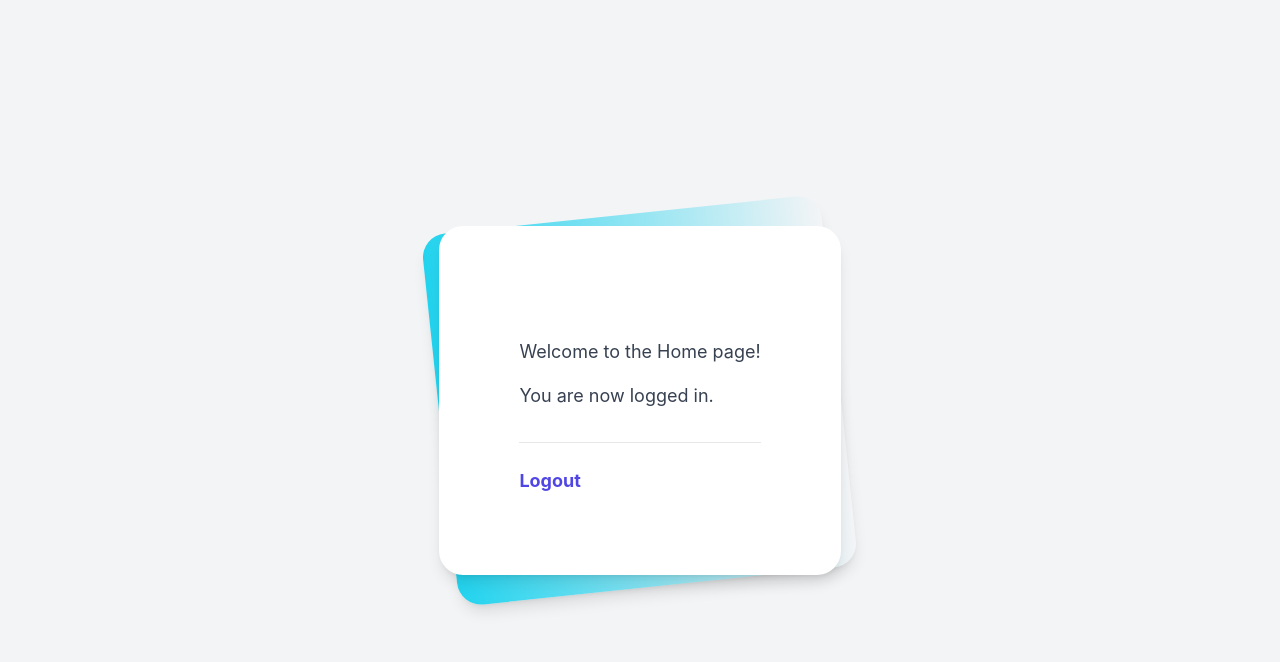
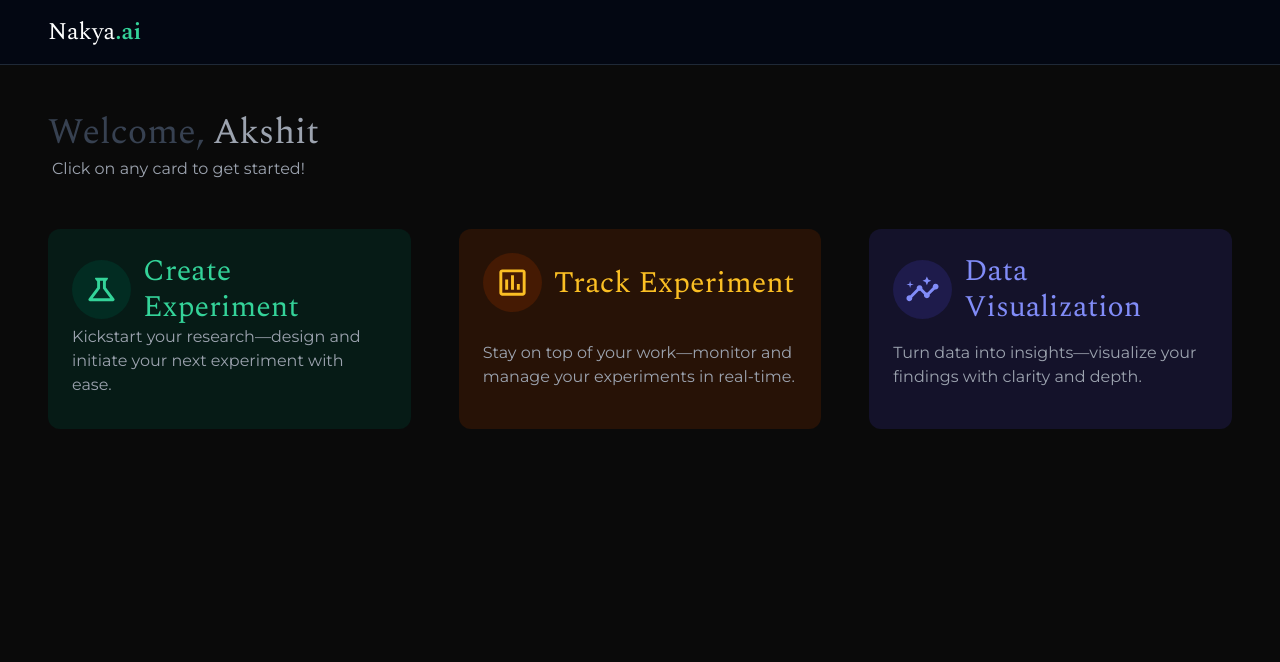
Before and after one commit to Akshiiitsaxena/nakya-ai-app, a React (Create React App) app: page / in a window 1280 px wide. Shown: the top 662 px of the page. Built offline with nearby package versions, Linux system fonts and the light colour scheme; sample sign-in values are in the browser's storage.

Commit message:
feat: updated home page

```diff
--- /dev/null
+++ b/src/components/Header.tsx
@@ -0,0 +1,14 @@
+import React from "react";
+
+const Header: React.FC = () => {
+  return (
+    <div className="bg-gray-950 py-4 px-12 border-b border-gray-800">
+      <div className="flex font-spectral text-2xl">
+        <div className="text-white">Nakya</div>
+        <div className="text-emerald-400 font-semibold">.ai</div>
+      </div>
+    </div>
+  );
+};
+
+export default Header;
--- a/src/home/Home.tsx
+++ b/src/home/Home.tsx
@@ -1,5 +1,10 @@
 import React from "react";
 import { useNavigate } from "react-router-dom";
+import Header from "../components/Header";
+import ScienceOutlinedIcon from "@mui/icons-material/ScienceOutlined";
+import AssessmentOutlinedIcon from "@mui/icons-material/AssessmentOutlined";
+import InsightsOutlinedIcon from "@mui/icons-material/InsightsOutlined";
+import HomeCard from "./HomeCard";
 
 const Home: React.FC = () => {
   const navigate = useNavigate();
@@ -10,26 +15,44 @@ const Home: React.FC = () => {
   };
 
   return (
-    <div className="min-h-screen bg-gray-100 py-6 flex flex-col justify-center sm:py-12">
-      <div className="relative py-3 sm:max-w-xl sm:mx-auto">
-        <div className="absolute inset-0 bg-gradient-to-r from-cyan-400 to-light-blue-500 shadow-lg transform -skew-y-6 sm:skew-y-0 sm:-rotate-6 sm:rounded-3xl"></div>
-        <div className="relative px-4 py-10 bg-white shadow-lg sm:rounded-3xl sm:p-20">
-          <div className="max-w-md mx-auto">
-            <div className="divide-y divide-gray-200">
-              <div className="py-8 text-base leading-6 space-y-4 text-gray-700 sm:text-lg sm:leading-7">
-                <p>Welcome to the Home page!</p>
-                <p>You are now logged in.</p>
-              </div>
-              <div className="pt-6 text-base leading-6 font-bold sm:text-lg sm:leading-7">
-                <button
-                  onClick={handleLogout}
-                  className="text-indigo-600 hover:text-indigo-500"
-                >
-                  Logout
-                </button>
-              </div>
-            </div>
+    <div>
+      <Header />
+      <div className="min-h-screen bg-neutral-950 py-6 flex-column space-y-12 px-12 sm:py-12">
+        <div className="flex-column">
+          <div className="font-spectral text-4xl flex">
+            <div className="text-gray-700 font-spectral">Welcome,</div>
+            <div className="text-gray-400 ml-2">Akshit</div>
           </div>
+          <div className="font-montserrat text-gray-400 mt-1 ml-1">
+            Click on any card to get started!
+          </div>
+        </div>
+        <div className="flex space-x-12 h-[calc(100vh/4)]">
+          <HomeCard
+            backgroundColor="bg-emerald-950"
+            textColor="text-emerald-400"
+            borderColor="border-emerald-900"
+            icon={<ScienceOutlinedIcon fontSize="large" />}
+            title="Create Experiment"
+            content="Kickstart your research—design and initiate your next experiment
+                with ease."
+          />
+          <HomeCard
+            backgroundColor="bg-amber-950"
+            textColor="text-amber-400"
+            borderColor="border-amber-600"
+            icon={<AssessmentOutlinedIcon fontSize="large" />}
+            title="Track Experiment"
+            content="Stay on top of your work—monitor and manage your experiments in real-time."
+          />
+          <HomeCard
+            backgroundColor="bg-indigo-950"
+            textColor="text-indigo-400"
+            borderColor="border-indigo-600"
+            icon={<InsightsOutlinedIcon fontSize="large" />}
+            title="Data Visualization"
+            content="Turn data into insights—visualize your findings with clarity and depth."
+          />
         </div>
       </div>
     </div>
--- /dev/null
+++ b/src/home/HomeCard.tsx
@@ -0,0 +1,39 @@
+import React from "react";
+
+interface CardProps {
+  backgroundColor: string;
+  textColor: string;
+  borderColor: string;
+  icon: React.ReactNode;
+  title: string;
+  content: string;
+}
+
+const HomeCard: React.FC<CardProps> = ({
+  backgroundColor,
+  textColor,
+  borderColor,
+  icon,
+  title,
+  content,
+}) => {
+  return (
+    <div
+      className={`rounded-xl px-6 py-6 flex flex-col justify-between w-1/3 pb-10 ${backgroundColor} bg-opacity-50 hover:scale-105 transition-transform duration-300`}
+    >
+      <div className="flex text-gray-400 items-center">
+        <div className={`${backgroundColor} rounded-full`}>
+          <div className={`${textColor} p-3`}>{icon}</div>
+        </div>
+        <div className={`font-spectral text-3xl ml-3 ${textColor}`}>
+          {title}
+        </div>
+      </div>
+      <div className="flex text-gray-400 font-montserrat">
+        <div>{content}</div>
+      </div>
+    </div>
+  );
+};
+
+export default HomeCard;
--- a/src/login/Login.tsx
+++ b/src/login/Login.tsx
@@ -21,14 +21,14 @@ const Login: React.FC = () => {
           <div className="text-white">Nakya</div>
           <div className="text-emerald-400 font-semibold">.ai</div>
         </div>
-        <div className="text-gray-500 font-spectral w-3/6 mt-7 text-xl">
+        <div className="text-gray-500 font-spectral w-4/6 mt-7 text-xl">
           Track, analyze, and optimize your research with predictive insights
           and comprehensive reports—streamlining your journey from data to
           discovery.
         </div>
       </div>
 
-      <div className="w-4/6 bg-gray-950 border border-gray-800 rounded-xl font-montserrat">
+      <div className="w-3/6 bg-gray-950 border border-gray-800 rounded-xl font-montserrat">
         <form className="space-y-6 py-6 px-6" onSubmit={handleSubmit}>
           <div className="text-gray-200 text-xl text-center font-bold">
             Login
```
Also changed, not shown: package.json (+8 -0 lines), 1 other file (tests, documents, lock files or other folders).
